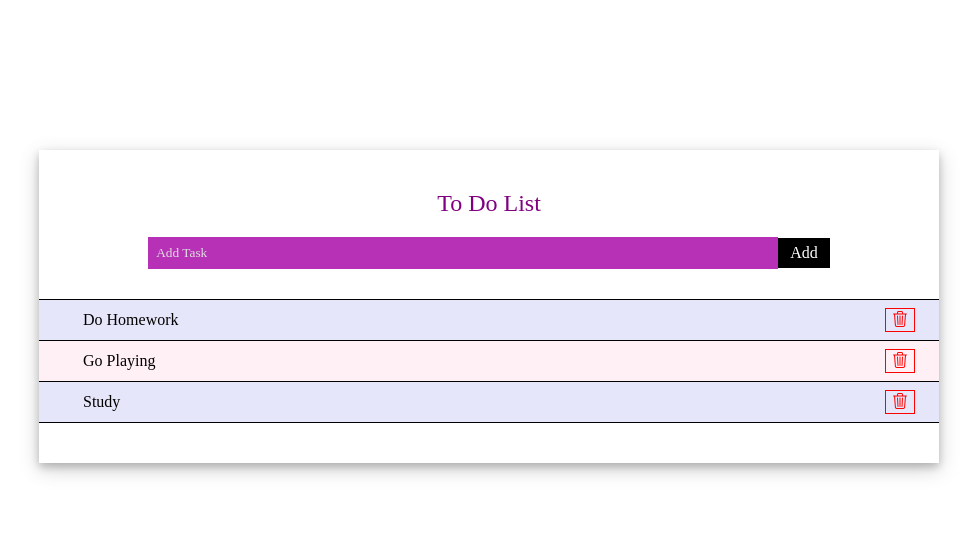
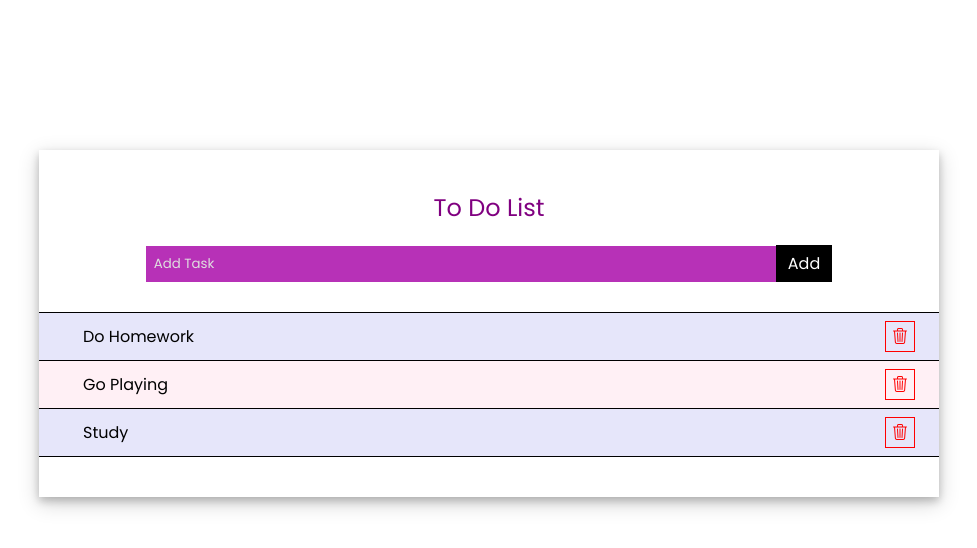
Before and after one commit to piyushshah69/to-do-list-html-css-js, a plain HTML site: page index.html in a window 1280 px wide. Shown: the whole page, without its empty margins (151-1128 px from the left). Drawn offline with nearby package versions, Linux system fonts and the light colour scheme.

Commit message:
added-font-links

```diff
--- a/index.css
+++ b/index.css
@@ -1,3 +1,5 @@
+@import url('https://fonts.googleapis.com/css2?family=Montserrat:wght@300;400;500;600;700&family=Poppins:wght@300;400;500;600;700&display=swap');
+
 *{
     margin: 0;
     padding: 0;
```
